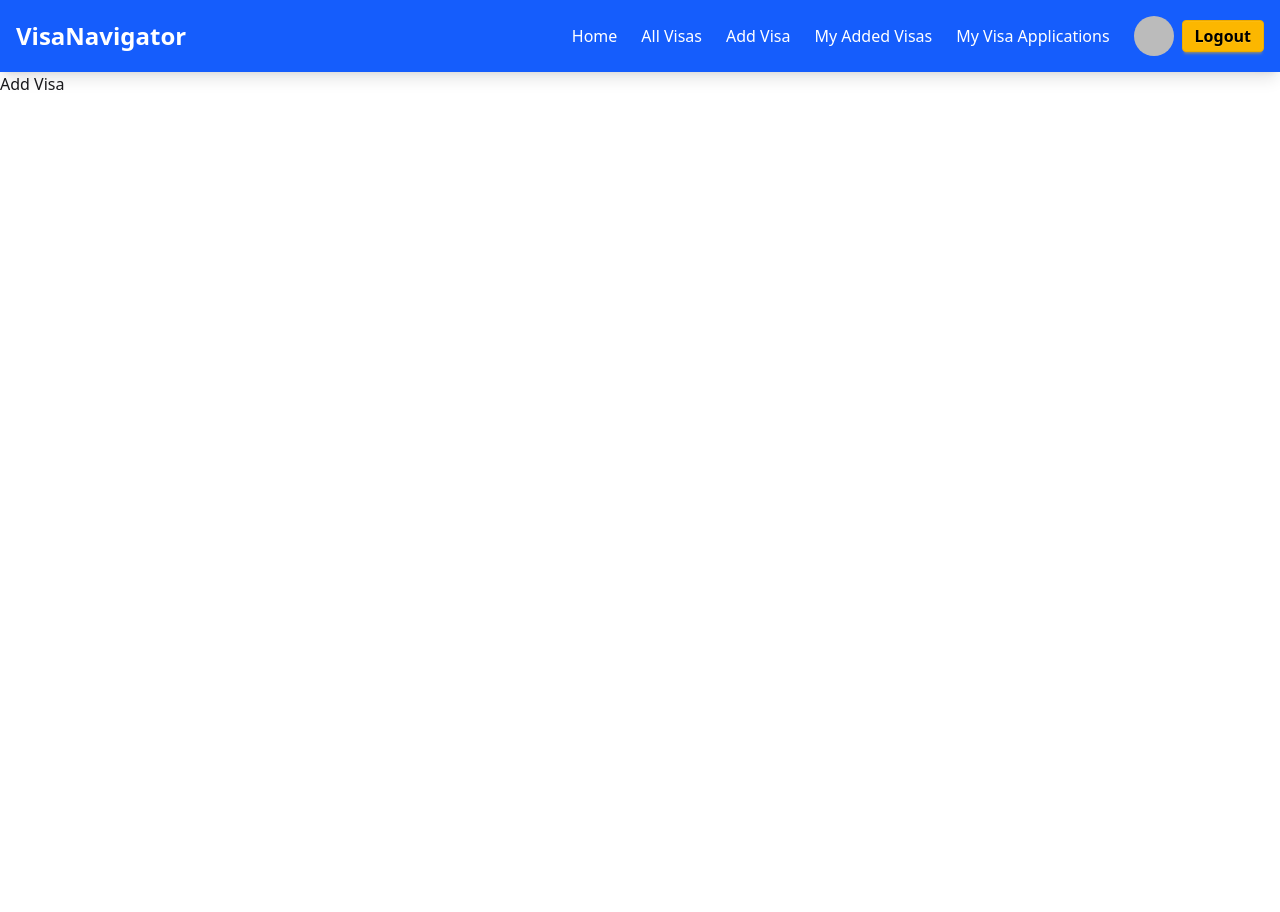
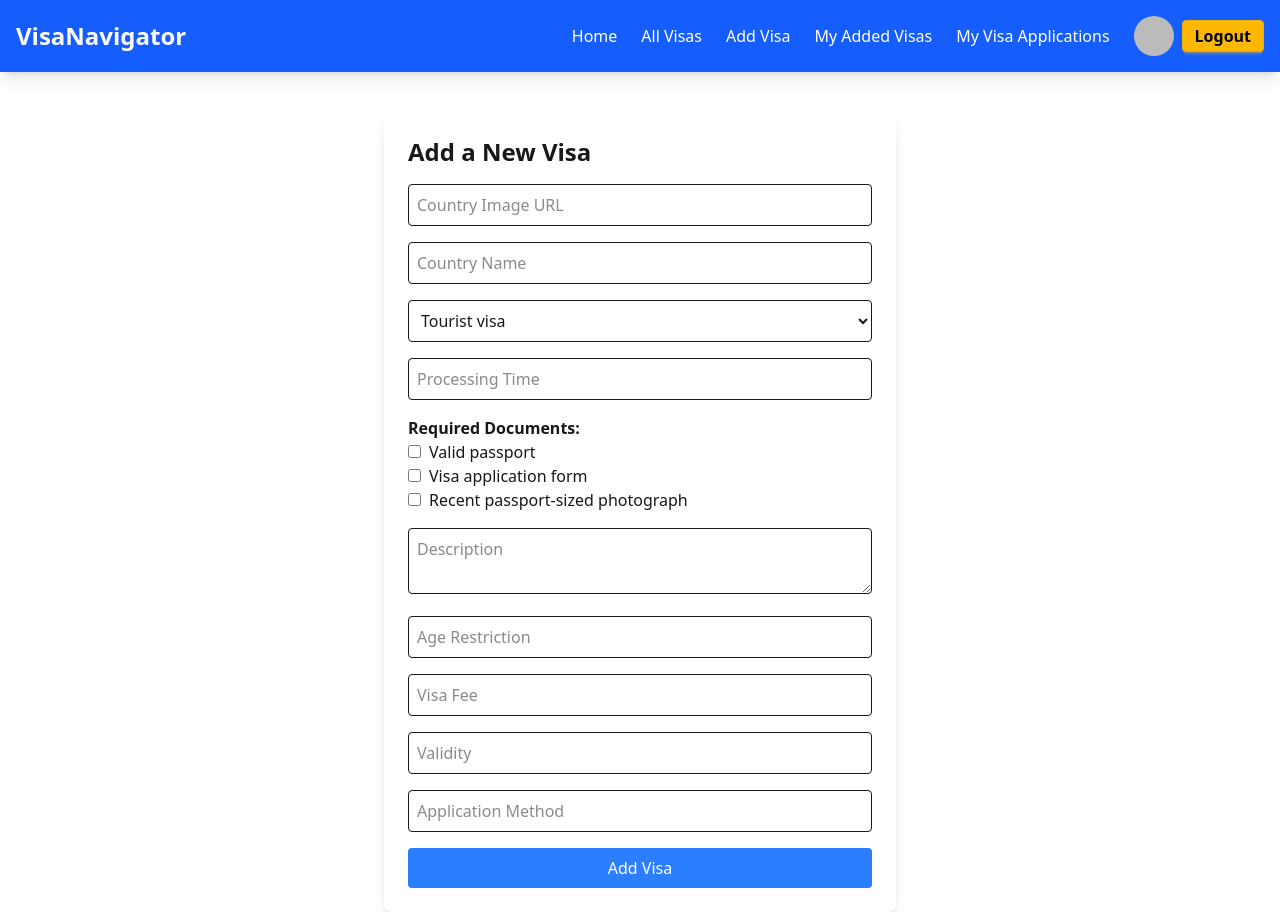
Before and after one commit to emonShimoul/visa-navigator-react-client, a React (Vite) app: page /add-visa in a window 1280 px wide. Before the commit the page ends 800 px from the top, so only its background shows below. Built offline with nearby package versions, Linux system fonts and the light colour scheme; no server answers; sample sign-in values are in the browser's storage.

Commit message:
added add visa page design

```diff
--- a/package.json
+++ b/package.json
@@ -15,6 +15,7 @@
     "react": "^19.0.0",
     "react-dom": "^19.0.0",
     "react-router-dom": "^7.2.0",
+    "sweetalert2": "^11.17.2",
     "tailwindcss": "^4.0.9"
   },
   "devDependencies": {
--- a/src/pages/AddVisa.jsx
+++ b/src/pages/AddVisa.jsx
@@ -1,9 +1,87 @@
 import React from "react";
 
 const AddVisa = () => {
+  const handleAddVisa = (e) => {
+    e.preventDefault();
+    console.log("Added visaa");
+  };
+
   return (
-    <div>
-      <h1>Add Visa</h1>
+    <div className="max-w-lg mx-auto p-6 bg-white rounded-lg shadow-lg mt-10">
+      <h2 className="text-2xl font-bold mb-4">Add a New Visa</h2>
+      <form onSubmit={handleAddVisa} className="space-y-4">
+        <input
+          type="text"
+          placeholder="Country Image URL"
+          className="w-full p-2 border rounded"
+        />
+        <input
+          type="text"
+          placeholder="Country Name"
+          className="w-full p-2 border rounded"
+        />
+        <select className="w-full p-2 border rounded">
+          <option>Tourist visa</option>
+          <option>Student visa</option>
+          <option>Official visa</option>
+        </select>
+        <input
+          type="text"
+          placeholder="Processing Time"
+          className="w-full p-2 border rounded"
+        />
+        <div>
+          <label className="font-semibold">Required Documents:</label>
+          <div>
+            <input type="checkbox" id="passport" />
+            <label htmlFor="passport" className="ml-2">
+              Valid passport
+            </label>
+          </div>
+          <div>
+            <input type="checkbox" id="form" />
+            <label htmlFor="form" className="ml-2">
+              Visa application form
+            </label>
+          </div>
+          <div>
+            <input type="checkbox" id="photo" />
+            <label htmlFor="photo" className="ml-2">
+              Recent passport-sized photograph
+            </label>
+          </div>
+        </div>
+        <textarea
+          placeholder="Description"
+          className="w-full p-2 border rounded"
+        />
+        <input
+          type="number"
+          placeholder="Age Restriction"
+          className="w-full p-2 border rounded"
+        />
+        <input
+          type="number"
+          placeholder="Visa Fee"
+          className="w-full p-2 border rounded"
+        />
+        <input
+          type="text"
+          placeholder="Validity"
+          className="w-full p-2 border rounded"
+        />
+        <input
+          type="text"
+          placeholder="Application Method"
+          className="w-full p-2 border rounded"
+        />
+        <button
+          type="submit"
+          className="w-full bg-blue-500 text-white p-2 rounded"
+        >
+          Add Visa
+        </button>
+      </form>
     </div>
   );
 };
```
Also changed, not shown: 1 other file (tests, documents, lock files or other folders).
